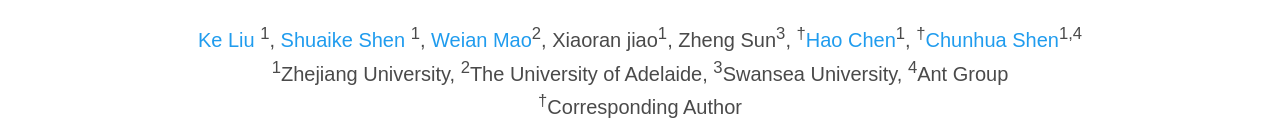
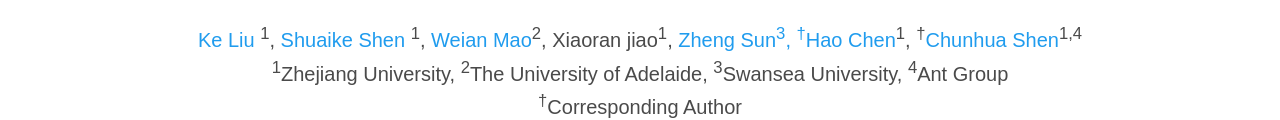
Before and after one commit to AI4MOL/AI4MOL.github.io, a plain HTML site: page projects/FADiff/index.html in a window 1280 px wide. Shown: the part 211-331 px from the top of the page. Drawn offline with nearby package versions, Linux system fonts and the light colour scheme; some icons are missing; a web font is replaced by a local one.

Commit message:
[chore]add zheng sun's homepage

```diff
--- a/projects/FADiff/index.html
+++ b/projects/FADiff/index.html
@@ -115,7 +115,7 @@
                   jiao<sup>1</sup>,
                 </span>
                 <span class="author-block">
-                  Zheng
+                  <a href="https://ringhalsun.github.io/">Zheng
                   Sun<sup>3</sup>,
                 </span>
                 <span class="author-block">
```
